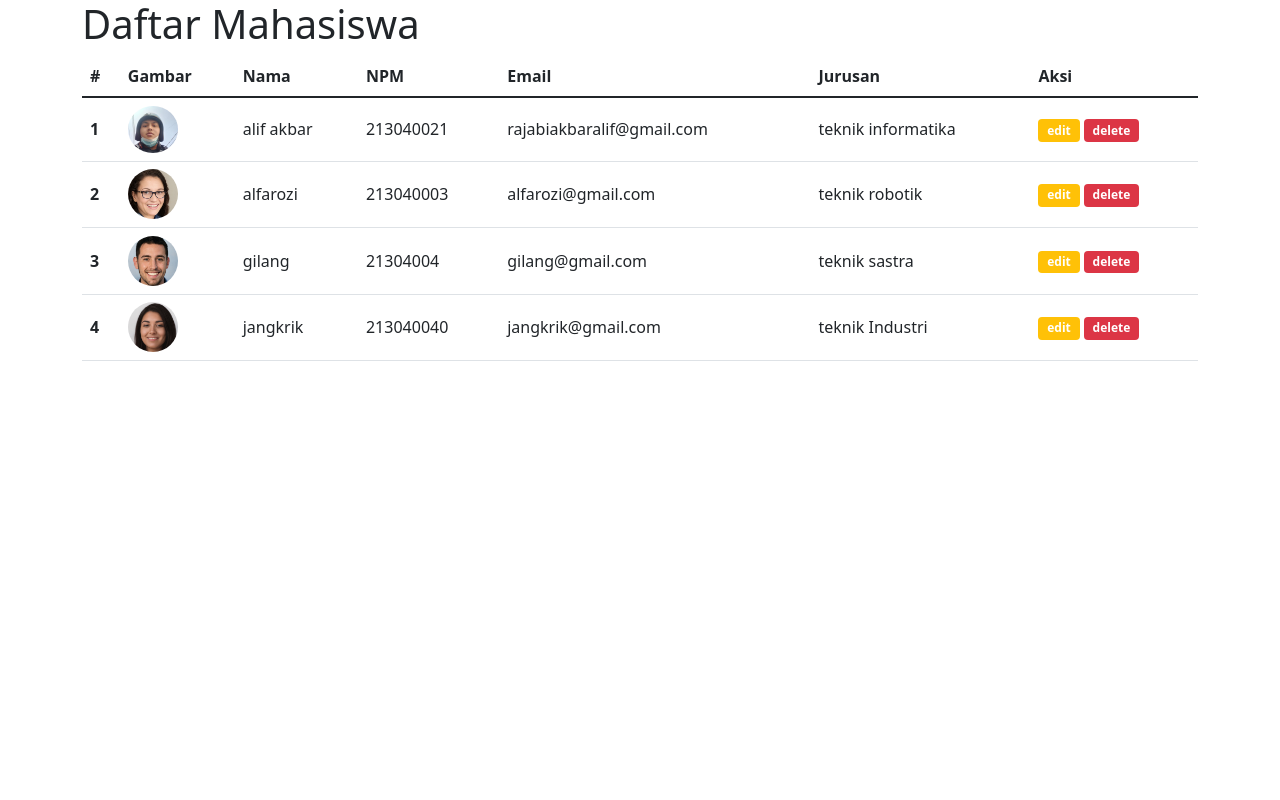
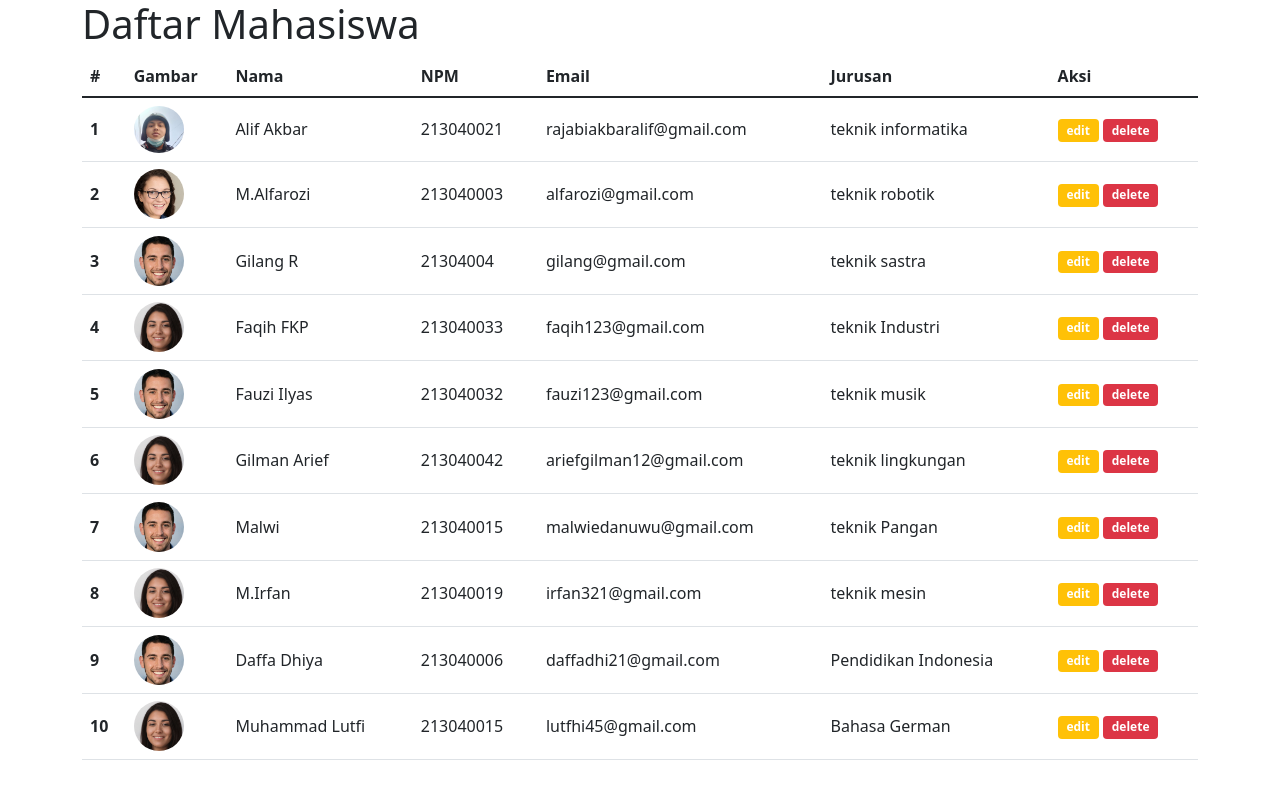
Before and after one commit to Cassanova12/pw2022_a_213040021, a PHP site: page /kuliah_latihan2.php in a window 1280 px wide. Run offline with PHP 8.4, Linux system fonts and the light colour scheme.

Commit message:
menambahkan 10 data mahasiswa

```diff
--- a/kuliah/pertemuan6/kuliah_latihan2.php
+++ b/kuliah/pertemuan6/kuliah_latihan2.php
@@ -1,30 +1,67 @@
 <?php
     $mahasiswa = [
         [
-            "nama" => "alif akbar",
+            "nama" => "Alif Akbar",
             "NPM" => "213040021",
             "Email" => "rajabiakbaralif@gmail.com",
             "Jurusan" => "teknik informatika",
             "img" => "Alif A.jpeg"],
 
         [
-            "nama" => "alfarozi",
+            "nama" => "M.Alfarozi",
             "NPM" => "213040003",
             "Email" => "alfarozi@gmail.com",
             "Jurusan" =>  "teknik robotik",
             "img" => "foto 1.jpeg"],
         [
-            "nama" => "gilang",
+            "nama" => "Gilang R",
             "NPM" => "21304004",
             "Email" => "gilang@gmail.com",
             "Jurusan" => "teknik sastra",
             "img" => "foto 2.jpeg"],
         [
-            "nama" => "jangkrik",
-            "NPM" => "213040040",
-            "Email" => "jangkrik@gmail.com",
+            "nama" => "Faqih FKP",
+            "NPM" => "213040033",
+            "Email" => "faqih123@gmail.com",
             "Jurusan" => "teknik Industri",
             "img" => "foto 3.jpeg"],
+        [
+            "nama" => "Fauzi Ilyas",
+            "NPM" => "213040032",
+            "Email" => "fauzi123@gmail.com",
+            "Jurusan" => "teknik musik",
+            "img" => "foto 2.jpeg"],
+        [
+              "nama" => "Gilman Arief",
+              "NPM" => "213040042",
+              "Email" => "ariefgilman12@gmail.com",
+              "Jurusan" => "teknik lingkungan",
+              "img" => "foto 3.jpeg"],
+        [
+              "nama" => "Malwi",
+              "NPM" => "213040015",
+              "Email" => "malwiedanuwu@gmail.com",
+              "Jurusan" => "teknik Pangan",
+              "img" => "foto 2.jpeg"],
+        [
+              "nama" => "M.Irfan",
+              "NPM" => "213040019",
+              "Email" => "irfan321@gmail.com",
+              "Jurusan" => "teknik mesin",
+              "img" => "foto 3.jpeg"],
+        [
+              "nama" => "Daffa Dhiya",
+              "NPM" => "213040006",
+              "Email" => "daffadhi21@gmail.com",
+              "Jurusan" => "Pendidikan Indonesia",
+              "img" => "foto 2.jpeg"],
+        [
+              "nama" => "Muhammad Lutfi",
+              "NPM" => "213040015",
+              "Email" => "lutfhi45@gmail.com",
+              "Jurusan" => "Bahasa German",
+              "img" => "foto 3.jpeg"]
+
     ];
 
 ?>
```
